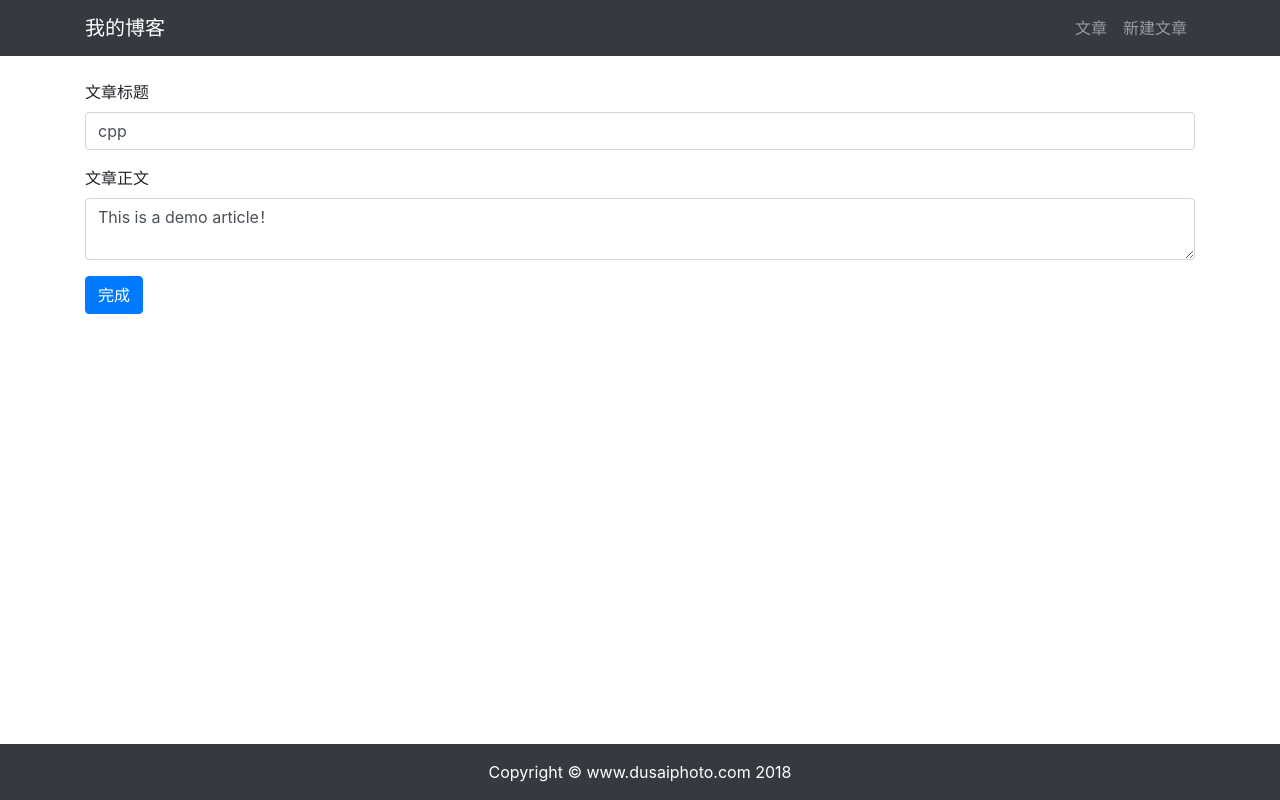
After one commit to shmilyiris/myBlog, a Django app: page /article/article-update/1/ in a window 1280 px wide. The commit adds this page. Run offline with Django 3.2, Linux system fonts and the light colour scheme; data comes from the database, SQL or seed files in the repository; both versions use the stored data as it was after the commit; some libraries are stand-ins or nearby versions.

Commit message:
update article

```diff
--- a/article/urls.py
+++ b/article/urls.py
@@ -12,4 +12,6 @@ urlpatterns = [
     path('article-create/', views.article_create, name='article_create'),
     # 安全删除文章
     path('article-safe-delete/<int:id>/', views.article_safe_delete, name='article_safe_delete'),
+    # 更新文章
+    path('article-update/<int:id>/', views.article_update, name="article_update"),
 ]
--- a/article/views.py
+++ b/article/views.py
@@ -53,3 +53,24 @@ def article_safe_delete(request, id):
         return redirect("article:article_list")
     else:
         return HttpResponse("仅允许Post请求");
+
+# 修改文章的视图
+def article_update(request, id):
+    article = ArticlePost.objects.get(id=id)
+    if request.method == "POST":
+        article_post_form = ArticlePostForm(data=request.POST)
+
+        if article_post_form.is_valid():
+            article.title = request.POST['title']
+            article.body = request.POST['body']
+            article.save()
+            return redirect("article:article_detail", id=id)
+        else:
+            return HttpResponse("表单数据有误，请重新填写。")
+    else:
+        article_post_form = ArticlePostForm()
+        context = {
+            'article': article, # 为了提取更改前的内容
+            'article_post_form': article_post_form,
+        }
+        return render(request, 'article/update.html', context)
--- a/templates/article/detail.html
+++ b/templates/article/detail.html
@@ -13,8 +13,10 @@
         <!--标题及作者-->
         <h1 class="col-12 mt-4 mb-4">{{ article.title }}</h1>
         <div class="col-12 alert alert-success">
-            作者：{{ article.author }} --
-            <a href="#" onclick="confirm_safe_delete()">删除文章</a>
+            作者：{{ article.author }}
+            -- <a href="#" onclick="confirm_safe_delete()">删除文章</a>
+            -- <a href="{% url "article:article_update" article.id %}">编辑文章</a>
+
             <!--新增隐藏表单-->
             <form
                   style="display:none;"
--- /dev/null
+++ b/templates/article/update.html
@@ -0,0 +1,31 @@
+{% extends "base.html" %}
+{% load staticfiles %}
+
+{% block title %}
+    更新文章
+{% endblock title %}
+
+{% block content %}
+
+<div class="container">
+    <div class="row">
+        <div class="col-12">
+            <br>
+            <form method="post" action=".">
+                {% csrf_token %}
+                <div class="form-group">
+                    <label for="title">文章标题</label>
+                    <input type="text" class="form-control" id="title" name="title" value="{{ article.title }}">
+                </div>
+
+                <div class="form-group">
+                    <label for="body">文章正文</label>
+                    <textarea type="text" class="form-control" id="body" name="body" row="12">{{ article.body }}</textarea>
+                </div>
+
+                <button type="submit" class="btn btn-primary">完成</button>
+            </form>
+        </div>
+    </div>
+</div>
+{% endblock content %}
```
Also changed, not shown: db.sqlite3.
